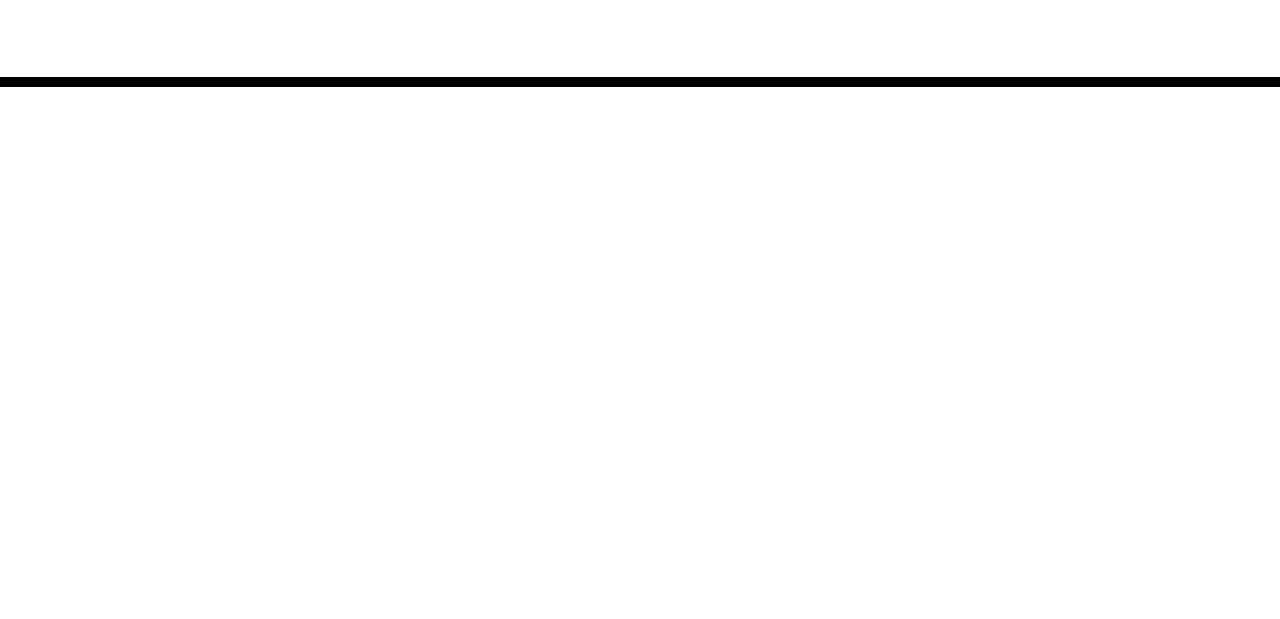
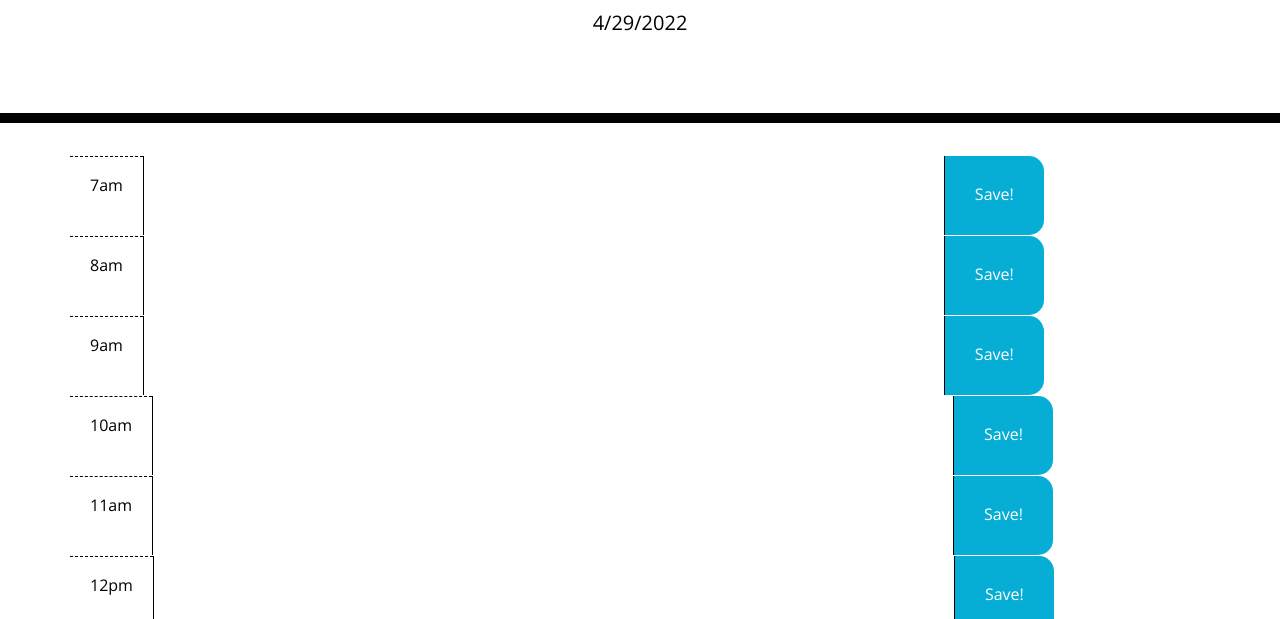
Before and after one commit to jarrettcoding/work-day-scheduler, a plain HTML site: page index.html in a window 1280 px wide. Shown: the part 181-800 px from the top of the page. Drawn offline with nearby package versions, Linux system fonts and the light colour scheme; files that its build step writes are made by us from their sources.

Commit message:
add map fucntion to create elements, add function to save text, add map function to load saved text, updated styling to show elements

```diff
--- a/assets/css/style.css
+++ b/assets/css/style.css
@@ -4,13 +4,13 @@ body {
   line-height: 1;
 }
 
-textarea{
+.textarea{
   background: transparent;
   border: none;
   resize: none;
   color: #000000;
   border-left: 1px solid black;
-  padding: 10px;
+  padding: 10px 400px;
 }
 
 .jumbotron {
@@ -40,6 +40,7 @@ textarea{
   background-color: #ffffff;
   color: #000000;
   border-top: 1px dashed #000000;
+  padding: 20px;
 }
 
 .past {
@@ -63,6 +64,7 @@ textarea{
   border-bottom-right-radius: 15px;
   background-color: #06AED5;
   color: white;
+  padding: 30px;
 }
 
 .saveBtn i:hover {
--- /dev/null
+++ b/assets/js/script.js
@@ -0,0 +1,71 @@
+var timeContainer = document.getElementById("time-container");
+var currentDay = document.getElementById("currentDay");
+var newDate = new Date();
+
+// set current day
+currentDay.innerText = `${
+  newDate.getMonth() + 1
+}/${newDate.getDate()}/${newDate.getFullYear()}`;
+
+// create html elements to hold values
+const times = [
+  "7am",
+  "8am",
+  "9am",
+  "10am",
+  "11am",
+  "12pm",
+  "1pm",
+  "2pm",
+  "3pm",
+  "4pm",
+  "5pm",
+  "6pm",
+];
+
+const createScheduler = function () {
+  times.map((time) => {
+    var timeRow = document.createElement("div");
+    timeRow.classList.add("row");
+    timeContainer.appendChild(timeRow);
+
+    var timeColumn = document.createElement("div");
+    timeColumn.classList.add("hour");
+    timeColumn.textContent = `${time}`;
+    timeRow.append(timeColumn);
+
+    var textColumn = document.createElement("div");
+    textColumn.classList.add("textarea");
+    textColumn.id = time;
+    textColumn.setAttribute("contentEditable", "true");
+    timeRow.append(textColumn);
+
+    var buttonColumn = document.createElement("div");
+    buttonColumn.classList.add("saveBtn");
+    buttonColumn.textContent = "Save!";
+    buttonColumn.addEventListener("click", function (e) {
+      saveText(e);
+    });
+    timeRow.append(buttonColumn);
+  });
+};
+
+// save to local storage on click
+const saveText = function (e) {
+  var text = e.target.previousSibling.textContent;
+  var time = e.target.previousSibling.previousSibling.textContent;
+  localStorage.setItem(time, text);
+};
+
+// load from local storage
+const loadSavedTasks = function () {
+  times.map((time) => {
+    var text = localStorage.getItem(time);
+    var textArea = document.getElementById(time);
+    textArea.textContent = text;
+  });
+};
+
+// Run functions
+createScheduler();
+loadSavedTasks();
--- a/index.html
+++ b/index.html
@@ -18,7 +18,7 @@
       href="https://fonts.googleapis.com/css?family=Open+Sans&display=swap"
       rel="stylesheet"
     />
-    <link rel="stylesheet" href="style.css" />
+    <link rel="stylesheet" href="./assets/css/style.css" />
     <title>Work Day Scheduler</title>
   </head>
 
@@ -28,11 +28,12 @@
       <p class="lead">A simple calendar app for scheduling your work day</p>
       <p id="currentDay" class="lead"></p>
     </header>
-    <div class="container">
+    <div class="container" id="time-container">
       <!-- Timeblocks go here -->
     </div>
 
     <script src="https://code.jquery.com/jquery-3.4.1.min.js"></script>
     <script src="https://cdnjs.cloudflare.com/ajax/libs/moment.js/2.24.0/moment.min.js"></script>
+    <script src="./assets/js/script.js"></script>
   </body>
 </html>
```
